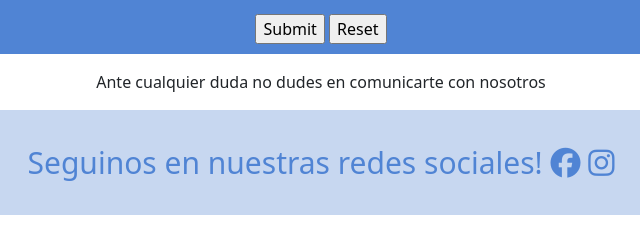
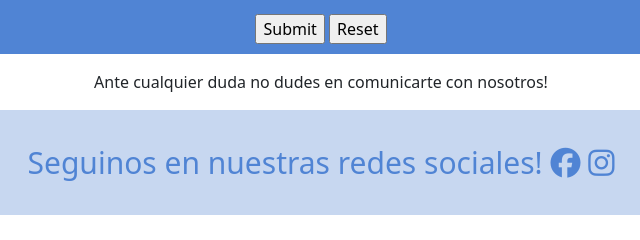
Before and after one commit to petisovich/proyecto_final, a plain HTML site: page pages/contacto.html in a window 1280 px wide. Shown: the part 396-636 px from the top of the page, 319-959 px from the left. Drawn offline with nearby package versions, Linux system fonts and the light colour scheme.

Commit message:
cambio en contacto html

```diff
--- a/pages/contacto.html
+++ b/pages/contacto.html
@@ -65,7 +65,7 @@
         </main>
     <div class="col-12 mt-3">
         <aside>
-            <p class="">Ante cualquier duda no dudes en comunicarte con nosotros</p>
+            <p class="">Ante cualquier duda no dudes en comunicarte con nosotros!</p>
         </aside>
     </div>
     </div>
```
